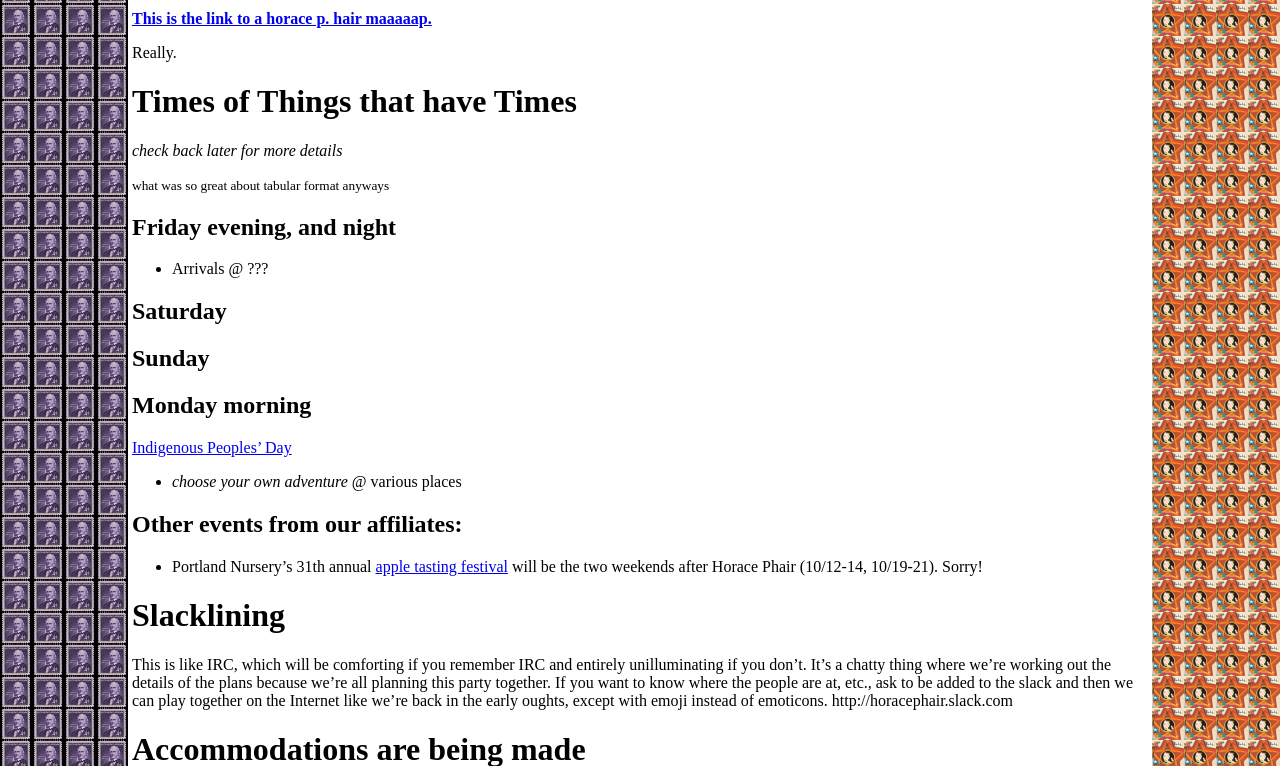
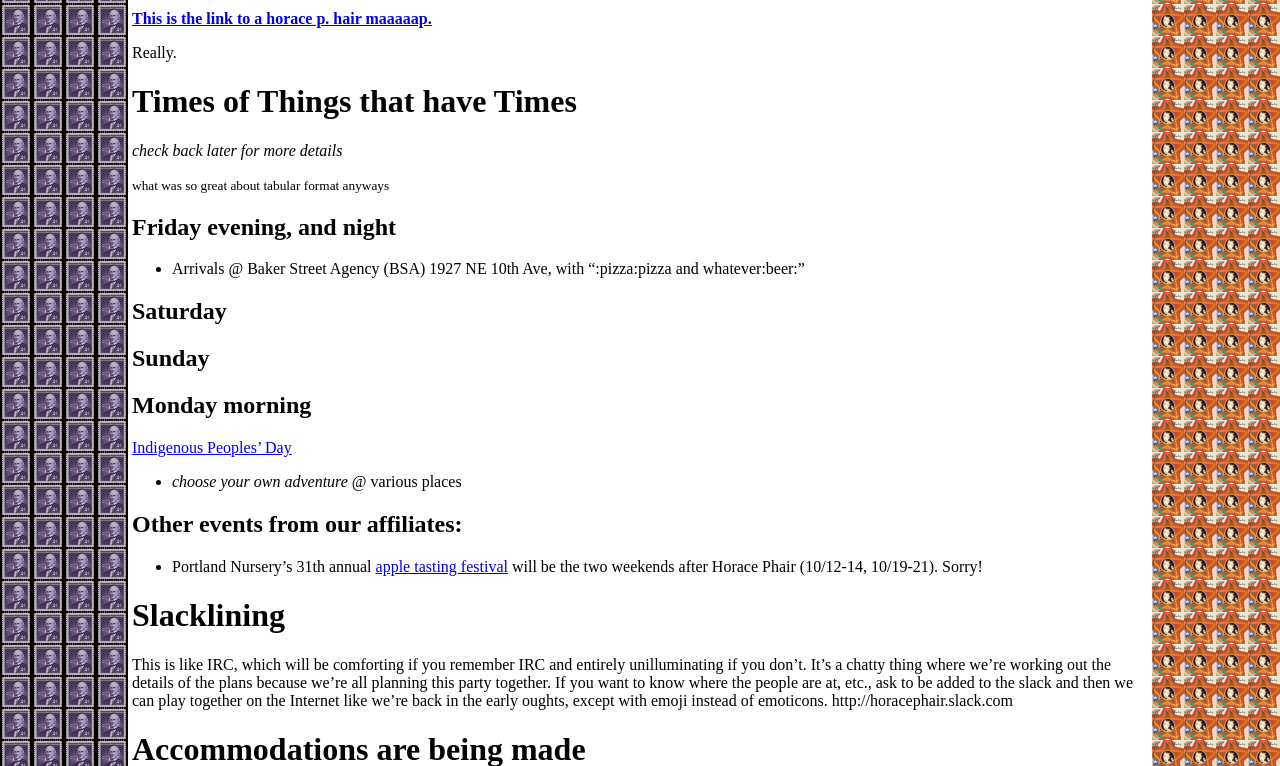
Before and after one commit to horacephair/horacephair.github.io, a Jekyll site: the page built from index.md, in a window 1280 px wide and 900 px high, scrolled down 604 px, cut to the strip 0-766 px from the top of the window. Built offline with Jekyll 4.4.1, drawn with Linux system fonts in a browser that asks for light colours; our own code applies the rules of GitHub Pages for plain Markdown files.

Commit message:
pizza and whatever

```diff
--- a/index.md
+++ b/index.md
@@ -25,7 +25,7 @@
 
 
 ## Friday evening, and night
-* Arrivals @ ???
+* Arrivals @ Baker Street Agency (BSA) 1927 NE 10th Ave, with ":pizza:pizza and whatever:beer:"
 
 ## Saturday
 
```
